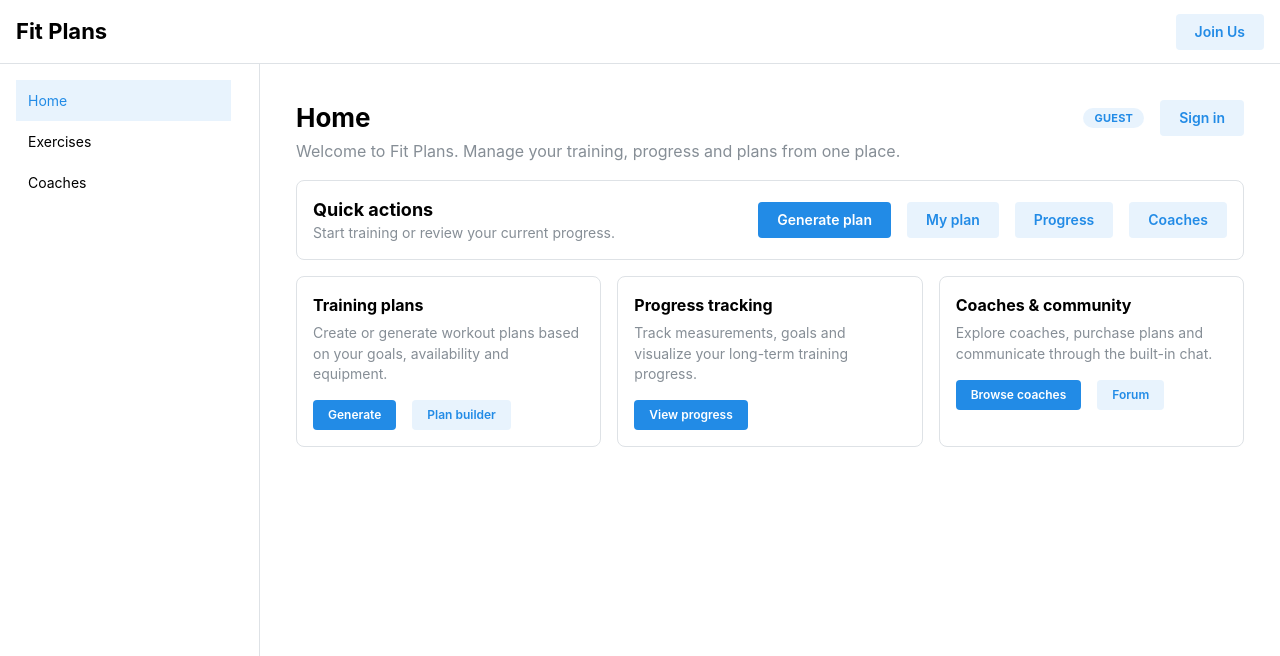
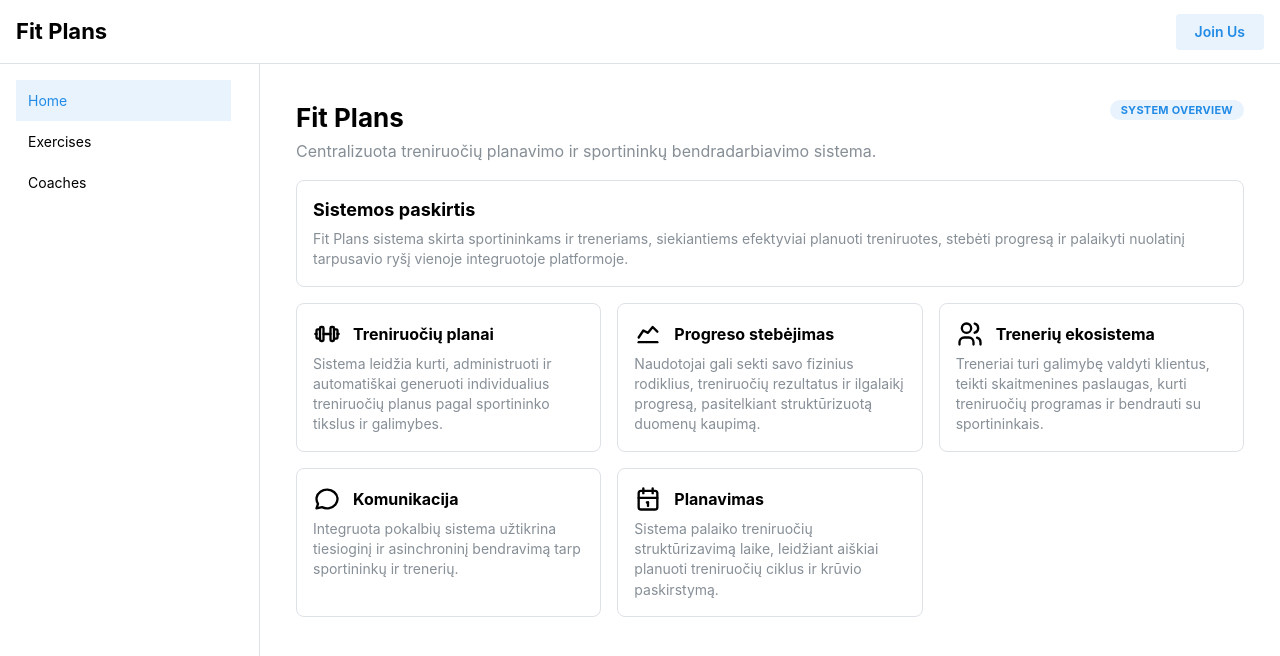
Before and after one commit to GiedriusDk/baigiamasis-darbas, a React (Vite) app in the folder webapp/: page / in a window 1280 px wide. Shown: the top 656 px of the page. Built offline with nearby package versions, Linux system fonts and the light colour scheme.

Commit message:
Padarytas namų puslapis

```diff
--- a/webapp/src/pages/HomePage.jsx
+++ b/webapp/src/pages/HomePage.jsx
@@ -1,5 +1,3 @@
-import { useEffect, useMemo, useState } from "react";
-import { Link } from "react-router-dom";
 import {
   Container,
   Group,
@@ -7,123 +5,93 @@ import {
   Text,
   Card,
   SimpleGrid,
-  Button,
   Badge,
 } from "@mantine/core";
-import { me } from "../api/auth";
+import {
+  IconBarbell,
+  IconChartLine,
+  IconUsers,
+  IconMessageCircle,
+  IconCalendar,
+} from "@tabler/icons-react";
 
-export default function HomePage({ user: userProp }) {
-  const [user, setUser] = useState(userProp ?? null);
-
-  useEffect(() => {
-    let active = true;
-    if (!userProp) {
-      me()
-        .then((u) => active && setUser(u))
-        .catch(() => active && setUser(null));
-    }
-    return () => {
-      active = false;
-    };
-  }, [userProp]);
-
-  const displayName = useMemo(() => {
-    if (!user) return "to Fit Plans";
-    const first = user.first_name || "";
-    const last = user.last_name || "";
-    const name = `${first} ${last}`.trim();
-    return name || user.email || "to Fit Plans";
-  }, [user]);
-
+export default function HomePage() {
   return (
     <Container size="lg" py="md">
       <Group justify="space-between" align="flex-start" mb="md">
         <div>
-          <Title order={2}>Home</Title>
+          <Title order={2}>Fit Plans</Title>
           <Text c="dimmed" mt={4}>
-            Welcome {displayName}. Manage your training, progress and plans from one place.
+            Centralizuota treniruočių planavimo ir sportininkų bendradarbiavimo sistema.
           </Text>
         </div>
 
-        <Group>
-          <Badge variant="light">
-            {user ? "Authenticated" : "Guest"}
-          </Badge>
-          {!user && (
-            <Button component={Link} to="/login" variant="light">
-              Sign in
-            </Button>
-          )}
-        </Group>
+        <Badge variant="light">System overview</Badge>
       </Group>
 
       <Card withBorder radius="md" p="md" mb="md">
-        <Group justify="space-between" align="center">
-          <div>
-            <Title order={4}>Quick actions</Title>
-            <Text c="dimmed" size="sm">
-              Start training or review your current progress.
-            </Text>
-          </div>
-
-          <Group>
-            <Button component={Link} to="/generate-plan">
-              Generate plan
-            </Button>
-            <Button component={Link} to="/my-plan" variant="light">
-              My plan
-            </Button>
-            <Button component={Link} to="/progress" variant="light">
-              Progress
-            </Button>
-            <Button component={Link} to="/coaches" variant="light">
-              Coaches
-            </Button>
-          </Group>
-        </Group>
+        <Title order={4}>Sistemos paskirtis</Title>
+        <Text c="dimmed" size="sm" mt={6}>
+          Fit Plans sistema skirta sportininkams ir treneriams, siekiantiems efektyviai
+          planuoti treniruotes, stebėti progresą ir palaikyti nuolatinį tarpusavio ryšį
+          vienoje integruotoje platformoje.
+        </Text>
       </Card>
 
       <SimpleGrid cols={{ base: 1, sm: 2, md: 3 }} spacing="md">
         <Card withBorder radius="md" p="md">
-          <Title order={5}>Training plans</Title>
+          <Group gap="sm">
+            <IconBarbell size={28} />
+            <Title order={5}>Treniruočių planai</Title>
+          </Group>
           <Text c="dimmed" size="sm" mt={6}>
-            Create or generate workout plans based on your goals, availability and equipment.
+            Sistema leidžia kurti, administruoti ir automatiškai generuoti individualius
+            treniruočių planus pagal sportininko tikslus ir galimybes.
           </Text>
-          <Group mt="md">
-            <Button component={Link} to="/generate-plan" size="xs">
-              Generate
-            </Button>
-            <Button component={Link} to="/plan-builder" size="xs" variant="light">
-              Plan builder
-            </Button>
-          </Group>
         </Card>
 
         <Card withBorder radius="md" p="md">
-          <Title order={5}>Progress tracking</Title>
+          <Group gap="sm">
+            <IconChartLine size={28} />
+            <Title order={5}>Progreso stebėjimas</Title>
+          </Group>
           <Text c="dimmed" size="sm" mt={6}>
-            Track measurements, goals and visualize your long-term training progress.
+            Naudotojai gali sekti savo fizinius rodiklius, treniruočių rezultatus ir
+            ilgalaikį progresą, pasitelkiant struktūrizuotą duomenų kaupimą.
           </Text>
-          <Group mt="md">
-            <Button component={Link} to="/progress" size="xs">
-              View progress
-            </Button>
-          </Group>
         </Card>
 
         <Card withBorder radius="md" p="md">
-          <Title order={5}>Coaches & community</Title>
+          <Group gap="sm">
+            <IconUsers size={28} />
+            <Title order={5}>Trenerių ekosistema</Title>
+          </Group>
           <Text c="dimmed" size="sm" mt={6}>
-            Explore coaches, purchase plans and communicate through the built-in chat.
+            Treneriai turi galimybę valdyti klientus, teikti skaitmenines paslaugas,
+            kurti treniruočių programas ir bendrauti su sportininkais.
           </Text>
-          <Group mt="md">
-            <Button component={Link} to="/coaches" size="xs">
-              Browse coaches
-            </Button>
-            <Button component={Link} to="/forum" size="xs" variant="light">
-              Forum
-            </Button>
+        </Card>
+
+        <Card withBorder radius="md" p="md">
+          <Group gap="sm">
+            <IconMessageCircle size={28} />
+            <Title order={5}>Komunikacija</Title>
           </Group>
+          <Text c="dimmed" size="sm" mt={6}>
+            Integruota pokalbių sistema užtikrina tiesioginį ir asinchroninį bendravimą
+            tarp sportininkų ir trenerių.
+          </Text>
+        </Card>
+
+        <Card withBorder radius="md" p="md">
+          <Group gap="sm">
+            <IconCalendar size={28} />
+            <Title order={5}>Planavimas</Title>
+          </Group>
+          <Text c="dimmed" size="sm" mt={6}>
+            Sistema palaiko treniruočių struktūrizavimą laike, leidžiant aiškiai planuoti
+            treniruočių ciklus ir krūvio paskirstymą.
+          </Text>
         </Card>
       </SimpleGrid>
     </Container>
```
